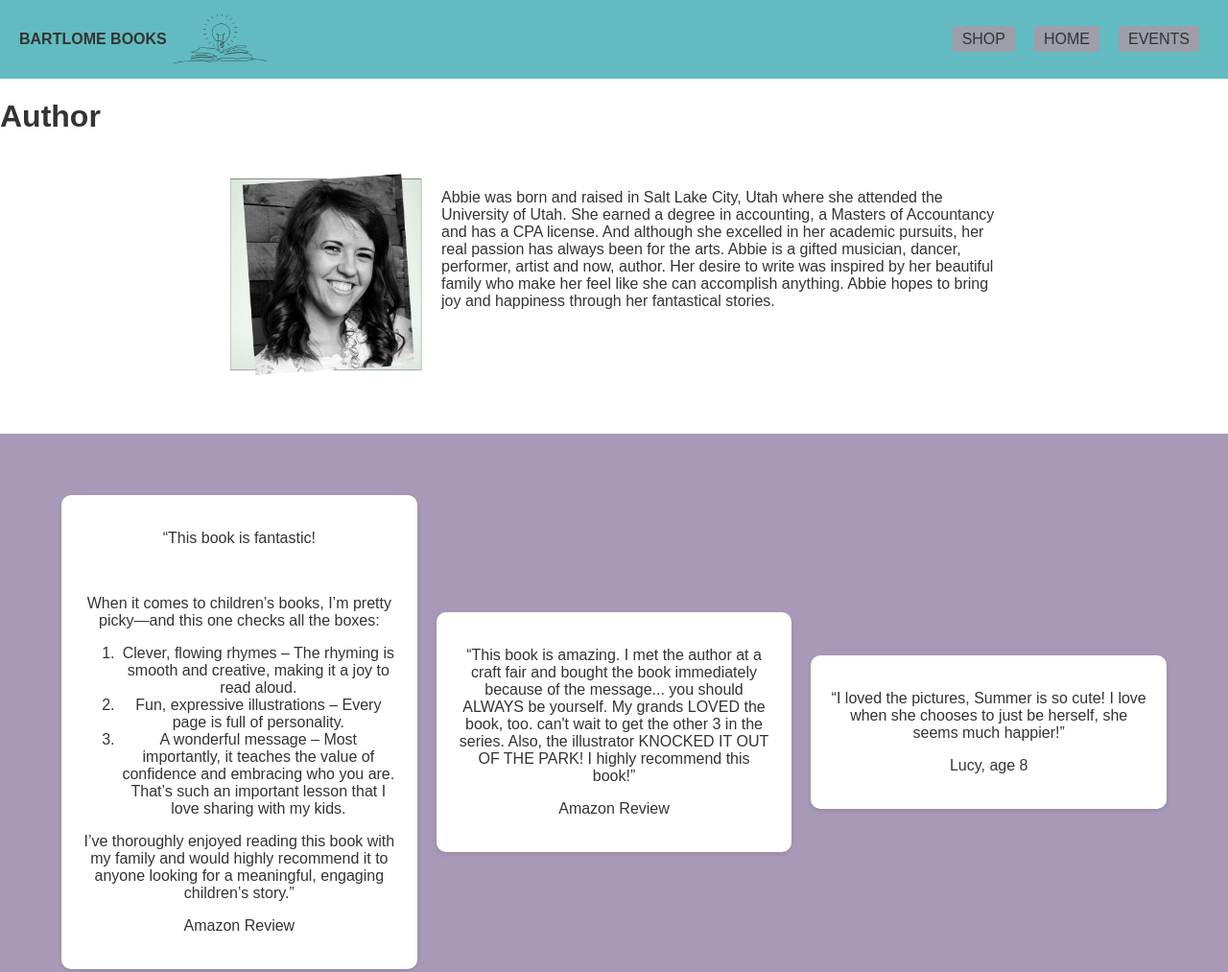
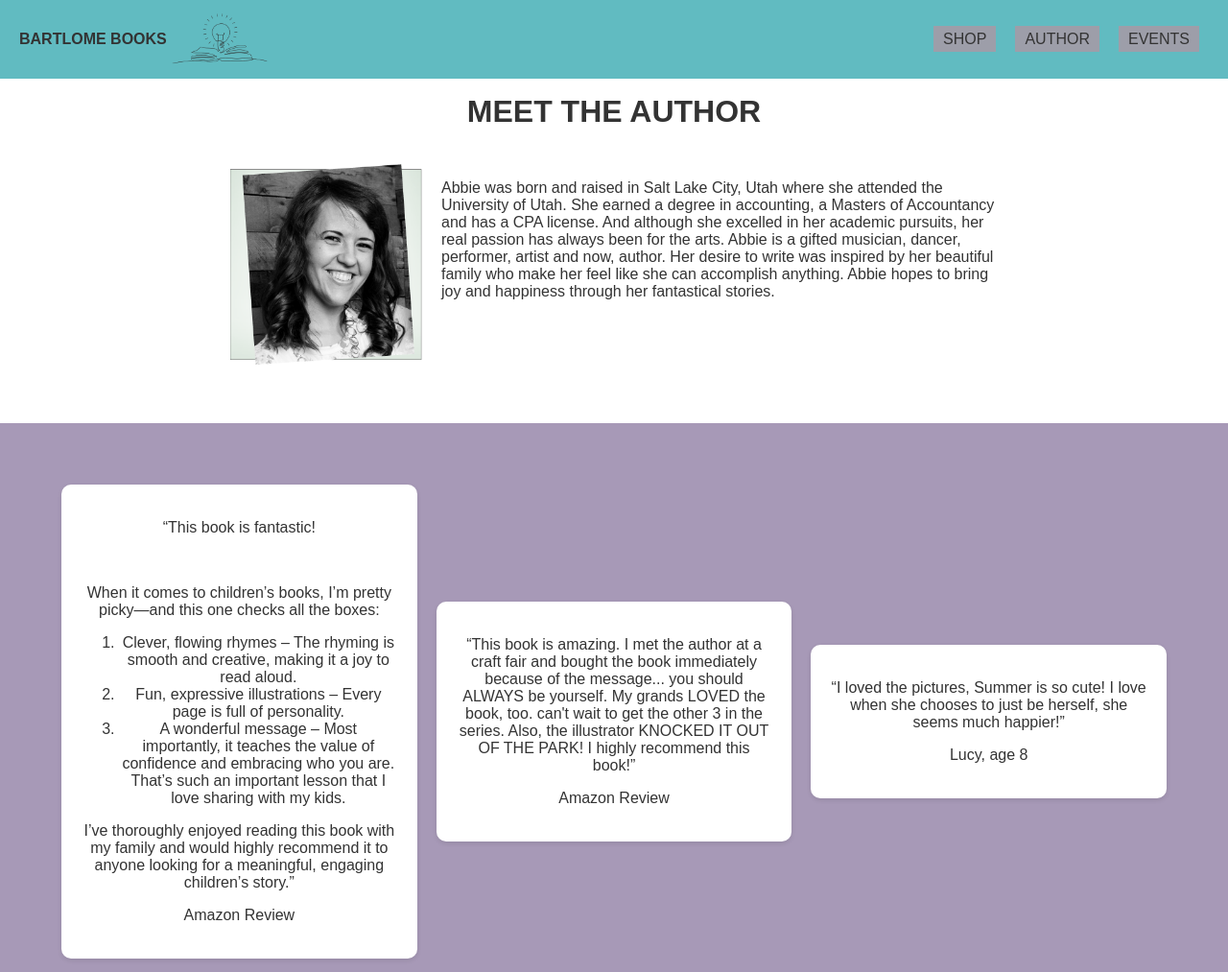
Before and after one commit to Septimis/bartlome_books, a plain HTML site: page dev/author.html in a window 1280 px wide. Shown: the top 1013 px of the page at 96% size. Drawn offline with Linux system fonts and the light colour scheme.

Commit message:
Added all of the requested changes per email

```diff
--- a/dev/home.html
+++ b/dev/author.html
@@ -16,13 +16,13 @@
         <nav class="nav-menu">
             <ul>
                 <li><a href="index.html">SHOP</a></li>
-                <li><a href="home.html">HOME</a></li>
+                <li><a href="author.html">AUTHOR</a></li>
                 <li><a href="events.html">EVENTS</a></li>
             </ul>
         </nav>
         <div class="hamburger">&#9776;</div>
     </header>
-    <h1 id="home-banner">Author</h1>
+    <h1 id="home-banner">Meet the Author</h1>
     <main>
         <div class="author-bio">
             <img src="assets/img/headshot.png" alt="Author photo">
--- a/dev/css/style.css
+++ b/dev/css/style.css
@@ -58,11 +58,9 @@ main {
     flex-wrap: wrap;
 }
 
-#h1 {
+h1 {
     text-transform: uppercase;
     padding: 16px;
-    border-top: 12px solid #a799b7;
-    border-bottom: 12px solid #a799b7;
     margin: 0px;
     text-align: center;
 }
```
Also changed, not shown: dev/events.html (+1 -1 lines), dev/index.html (+1 -1 lines).
